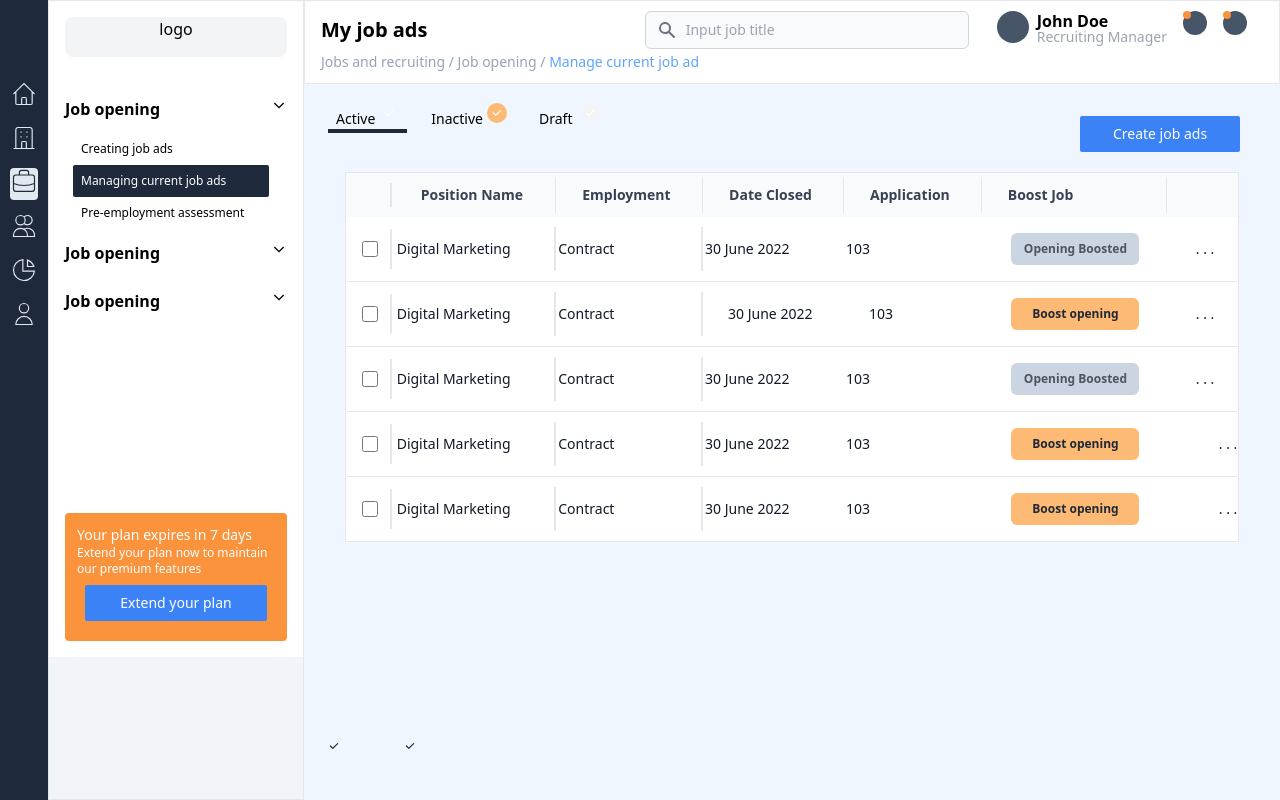
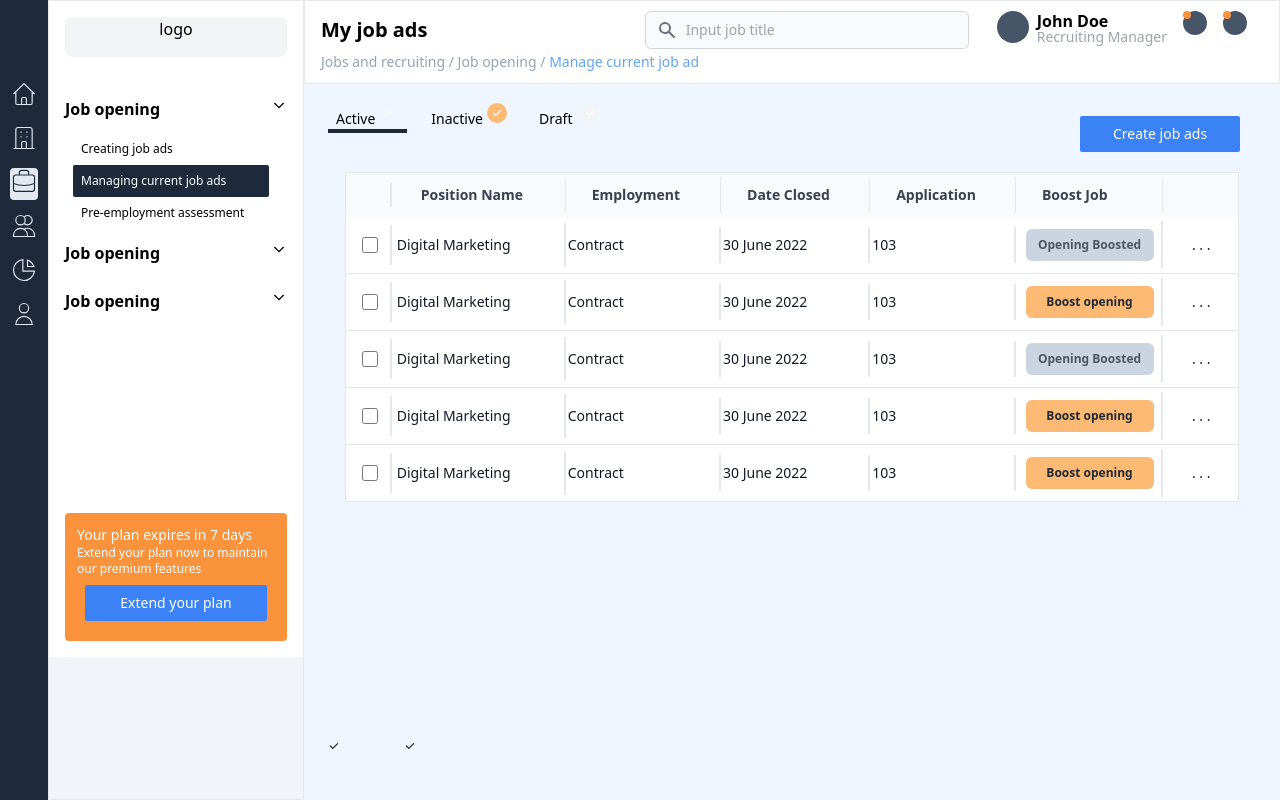
Before and after one commit to inusanaimu/Vacanxe, a Next.js app: page / in a window 1280 px wide. Built offline with nearby package versions, Linux system fonts and the light colour scheme.

Commit message:
Table Completed

```diff
--- a/components/Table.js
+++ b/components/Table.js
@@ -56,18 +56,22 @@ function Table() {
                 <div className='py-3 border-r-2'>Digital Marketing </div>
               </th>
               <td className='px py-1 '>
-                <div className='border-r-2 py-3 '> Contract</div>
+                <div className='border-r-2 py-2 '> Contract</div>
               </td>
-              <td className='px py-4'>
-                <div>30 June 2022</div>
+              <td className='px py-1'>
+                <div className='border-r-2 py-2 '> 30 June 2022</div>
               </td>
-              <td className='px py-4'>103</td>
-              <td className='px py-4 text-right'>
+              <td className='px py-1'>
+                <div className='border-r-2 py-2 '> 103</div>
+              </td>
+              <td className='px py-1 text-right'>
+                <div className='border-r-2 py-2 '>
                   <a href='#' className=' text-center font-medium '>
                     <Boost valid={true} />
                   </a>
+                </div>
               </td>
-              <td className='px-6 py-4 text-right'>
+              <td className='px py-4 text-center'>
                 {' '}
                 <a href='#' className=' text-center font-medium '>
                   . . .
@@ -92,16 +96,23 @@ function Table() {
                 <div className='py-3 border-r-2'>Digital Marketing </div>
               </th>
               <td className='px py-1 '>
-                <div className='border-r-2 py-3 '> Contract</div>
+                <div className='border-r-2 py-2 '> Contract</div>
               </td>
-              <td className='px-6 py-4'>30 June 2022</td>
-              <td className='px-6 py-4'>103</td>
-              <td className='px-6 py-4 text-right'>
+              <td className='px py-1'>
+                <div className='border-r-2 py-2 '> 30 June 2022</div>
+              </td>
+              <td className='px py-1'>
+                <div className='border-r-2 py-2 '> 103</div>
+              </td>
+
+              <td className='px py-1 text-right'>
+                <div className='border-r-2 py-2 '>
                   <a href='#' className=' text-center font-medium '>
                     <Boost />
                   </a>
+                </div>
               </td>
-              <td className='px-6 py-4 text-right'>
+              <td className='px-6 py-4 text-center'>
                 <a href='#' className=' text-center font-medium '>
                   . . .
                 </a>
@@ -125,16 +136,22 @@ function Table() {
                 <div className='py-3 border-r-2'>Digital Marketing </div>
               </th>
               <td className='px py-1 '>
-                <div className='border-r-2 py-3 '> Contract</div>
+                <div className='border-r-2 py-2 '> Contract</div>
               </td>
-              <td className='px py-4'>30 June 2022</td>
-              <td className='px py-4'>103</td>
-              <td className='px py-4 text-right'>
+              <td className='px py-1'>
+                <div className='border-r-2 py-2 '> 30 June 2022</div>
+              </td>
+              <td className='px py-1'>
+                <div className='border-r-2 py-2 '> 103</div>
+              </td>
+              <td className='px py-1 text-right'>
+                <div className='border-r-2 py-2 '>
                   <a href='#' className=' text-center font-medium '>
                     <Boost valid={true} />
                   </a>
-              </td>
-              <td className='px-6 py-4 text-right'>
+                </div>
+              </td>{' '}
+              <td className='px-6 py-4 text-center'>
                 <a href='#' className=' text-center font-medium '>
                   . . .
                 </a>
@@ -158,16 +175,22 @@ function Table() {
                 <div className='py-3 border-r-2'>Digital Marketing </div>
               </th>
               <td className='px py-1 '>
-                <div className='border-r-2 py-3 '> Contract</div>
+                <div className='border-r-2 py-2 '> Contract</div>
               </td>
-              <td className='px py-4'>30 June 2022</td>
-              <td className='px py-4'>103</td>
-              <td className='px py-4 text-right'>
+              <td className='px py-1'>
+                <div className='border-r-2 py-2 '> 30 June 2022</div>
+              </td>{' '}
+              <td className='px py-1'>
+                <div className='border-r-2 py-2 '> 103</div>
+              </td>
+              <td className='px py-1 text-right'>
+                <div className='border-r-2 py-2 '>
                   <a href='#' className=' text-center font-medium '>
                     <Boost />
                   </a>
-              </td>
-              <td className='px py-4 text-right'>
+                </div>
+              </td>{' '}
+              <td className='px-6 py-4 text-center'>
                 <a href='#' className=' text-center font-medium '>
                   . . .
                 </a>
@@ -191,16 +214,22 @@ function Table() {
                 <div className='py-3 border-r-2'>Digital Marketing </div>
               </th>
               <td className='px py-1 '>
-                <div className='border-r-2 py-3 '> Contract</div>
+                <div className='border-r-2 py-2 '> Contract</div>
               </td>
-              <td className='px py-4'>30 June 2022</td>
-              <td className='px py-4'>103</td>
-              <td className='px py-4 text-right'>
+              <td className='px py-1'>
+                <div className='border-r-2 py-2 '> 30 June 2022</div>
+              </td>
+              <td className='px py-1'>
+                <div className='border-r-2 py-2 '> 103</div>
+              </td>
+              <td className='px py-1 text-right'>
+                <div className='border-r-2 py-2 '>
                   <a href='#' className=' text-center font-medium '>
                     <Boost />
                   </a>
+                </div>
               </td>
-              <td className='px py-4 text-right'>
+              <td className='px-6 py-4 text-center'>
                 <a href='#' className=' text-center font-medium '>
                   . . .
                 </a>
```
Lines whose indentation alone changed are shown as unchanged.
